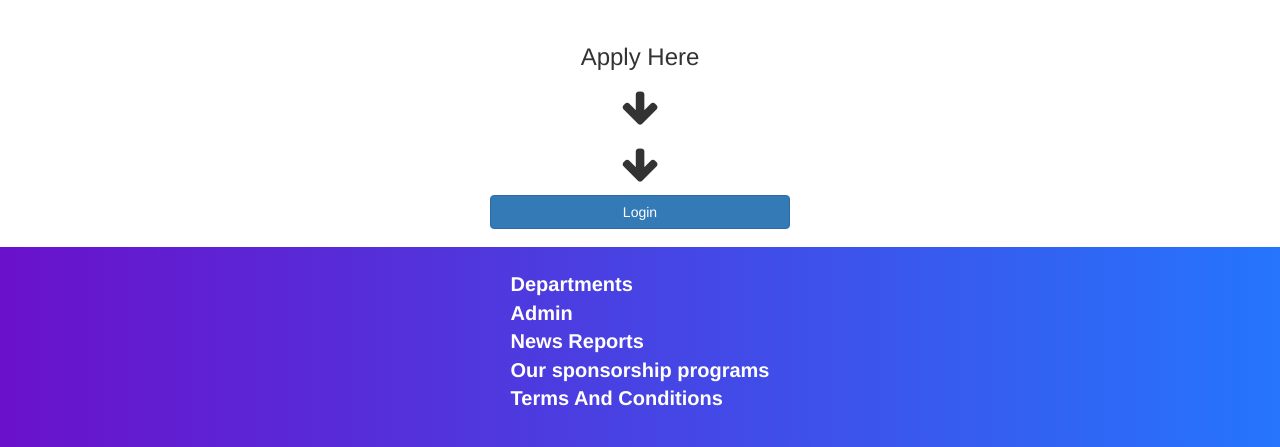
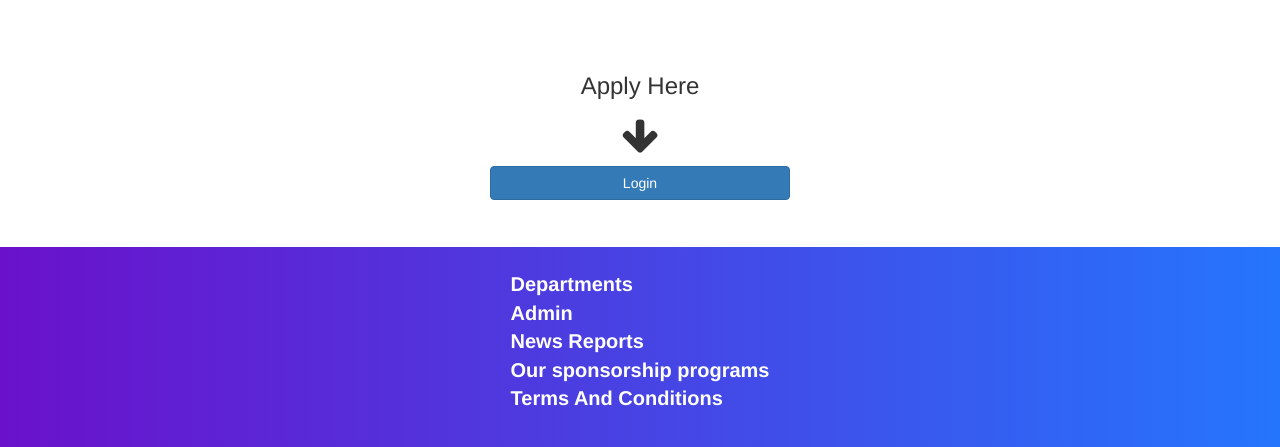
Before and after one commit to Babaseun/an-online-loan-app, a website: page public/index.html in a window 1280 px wide. Shown: the part 765-1212 px from the top of the page. Drawn offline with nearby package versions, Linux system fonts and the light colour scheme.

Commit message:
Removed arrow icon

```diff
--- a/public/index.html
+++ b/public/index.html
@@ -55,9 +55,6 @@
       <div class="arrow-1">
        <i class="fa fa-arrow-down" aria-hidden="true"></i>
       </div>
-      <div class="arrow-2">
-       <i class="fa fa-arrow-down" aria-hidden="true"></i>
-      </div>
 
       <a href="login.html"
        ><button class="btn btn-primary btn-block">Login</button></a
```
